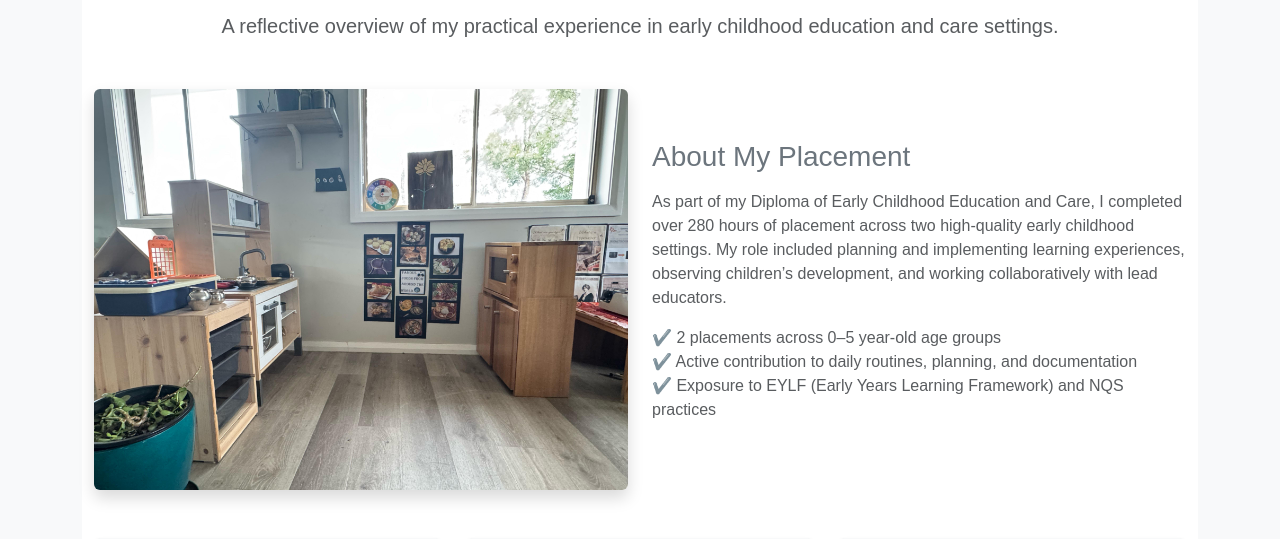
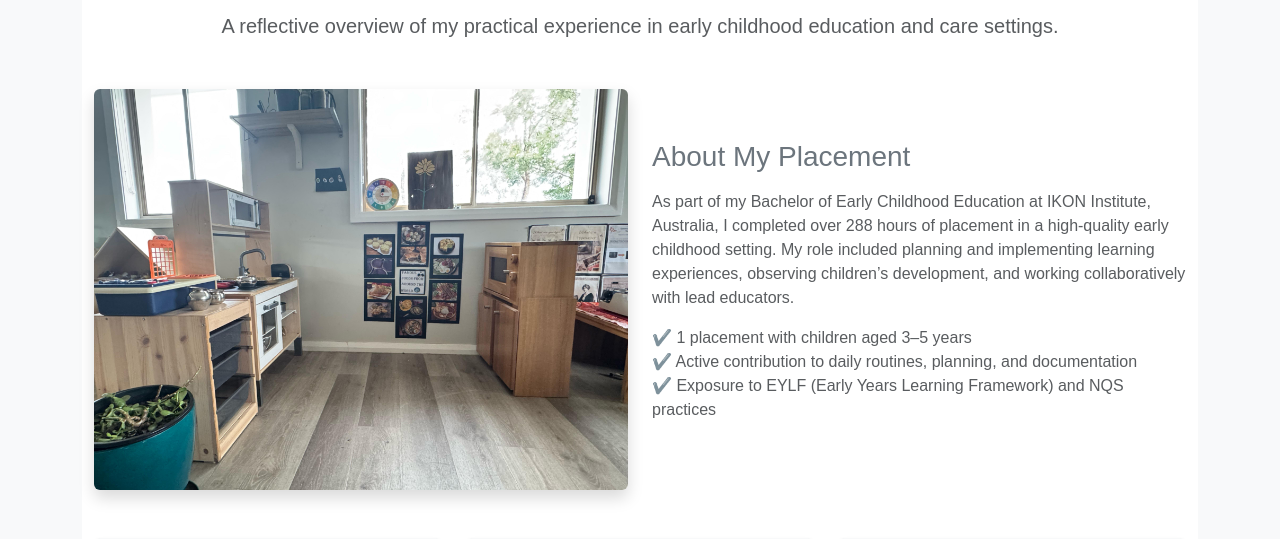
Before and after one commit to ik-brohi/portfolio-website, a Flask app: page /placement in a window 1280 px wide. Shown: the part 209-748 px from the top of the page. Run offline with Flask 3, Linux system fonts and the light colour scheme.

Commit message:
placement overview set

```diff
--- a/app/templates/placement.html
+++ b/app/templates/placement.html
@@ -19,10 +19,10 @@
 <div class="col-lg-6 mt-4 mt-lg-0">
   <h3 class="text-secondary mb-3">About My Placement</h3>
   <p class="text-muted">
-          As part of my Diploma of Early Childhood Education and Care, I completed over 280 hours of placement across two high-quality early childhood settings. My role included planning and implementing learning experiences, observing children’s development, and working collaboratively with lead educators.
+    As part of my Bachelor of Early Childhood Education at IKON Institute, Australia, I completed over 288 hours of placement in a high-quality early childhood setting. My role included planning and implementing learning experiences, observing children’s development, and working collaboratively with lead educators.
   </p>
   <ul class="list-unstyled text-muted mt-3">
-          <li>✔️ 2 placements across 0–5 year-old age groups</li>
+    <li>✔️ 1 placement with children aged 3–5 years</li>
     <li>✔️ Active contribution to daily routines, planning, and documentation</li>
     <li>✔️ Exposure to EYLF (Early Years Learning Framework) and NQS practices</li>
   </ul>
```
Lines whose indentation alone changed are shown as unchanged.
